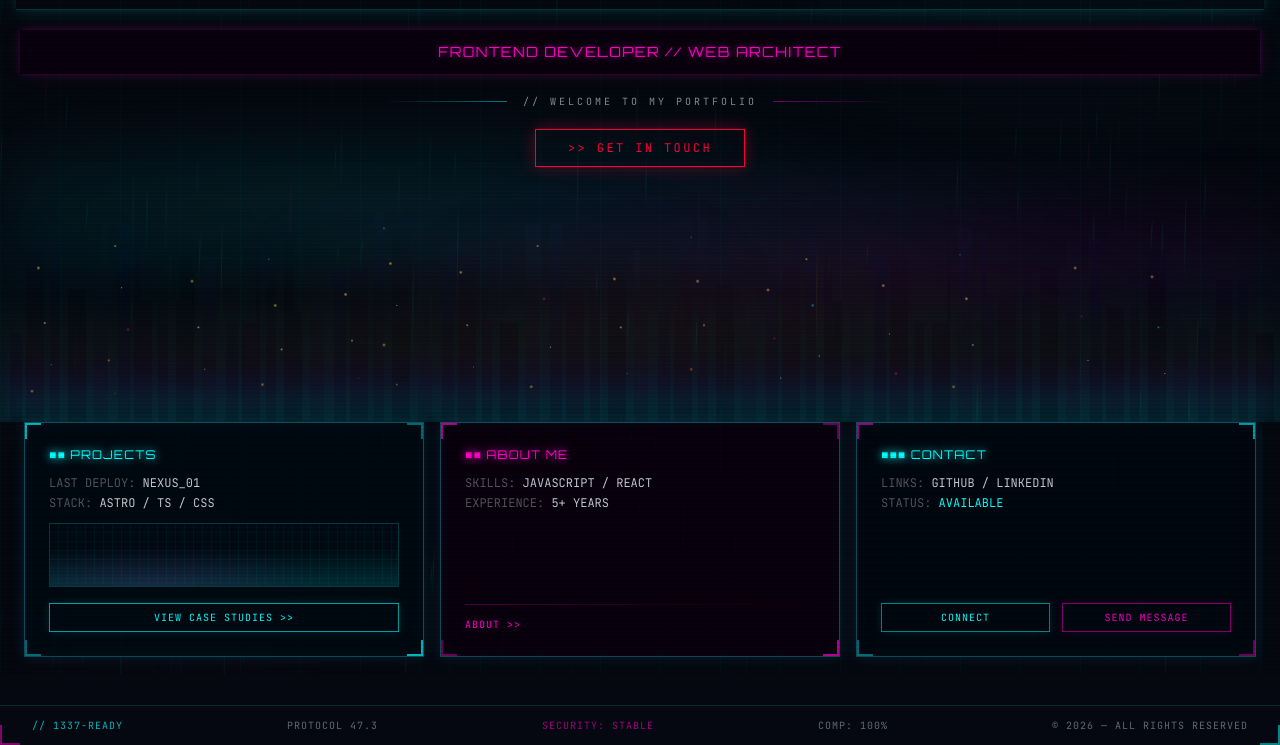
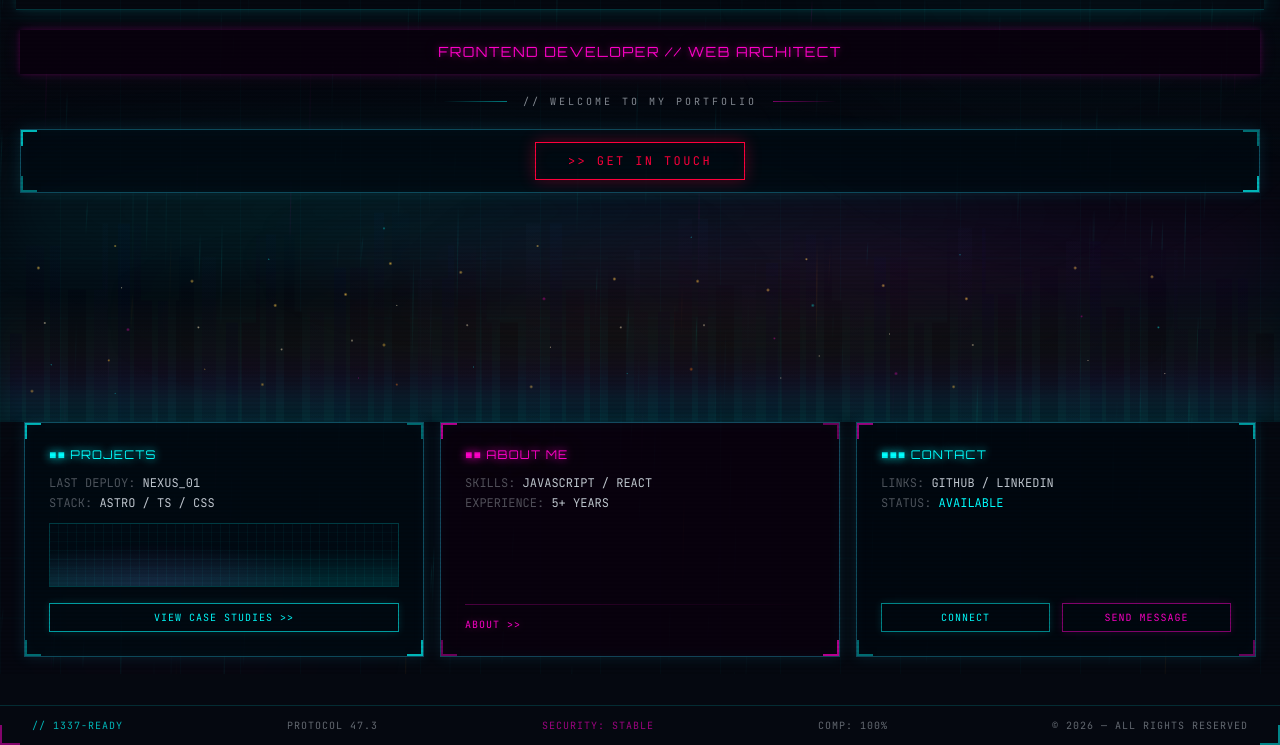
Before and after one commit to alromeroboro/alromeroboro.github.io, an Astro site: page / in a window 1280 px wide. Shown: the part 126-871 px from the top of the page. Built offline with nearby package versions, Linux system fonts and the light colour scheme; Astro itself is replaced by a stand-in of ours.

Commit message:
Mueve welcome text a fila propia debajo de hero.role
El texto de bienvenida sale del panel-holo y se convierte en una fila
centrada independiente entre el role bar y el panel CTA. El panel-holo
queda solo con el botón CTA, centrado con justify-center.

Co-Authored-By: Claude Sonnet 4.6 <noreply@anthropic.com>

```diff
--- a/src/pages/index.astro
+++ b/src/pages/index.astro
@@ -29,24 +29,33 @@ const t = useTranslations(locale);
       </p>
     </div>
 
-    <!-- Welcome line with decorative rules -->
-    <div class="relative z-10 flex items-center gap-4 w-full max-w-lg">
-      <div class="flex-1 h-px bg-gradient-to-r from-transparent to-neon/50"></div>
+    <!-- Welcome text — standalone row below role -->
+    <div class="relative z-10 flex justify-center items-center gap-4 w-full">
+      <div class="w-16 h-px bg-linear-to-r from-transparent to-neon/50"></div>
       <span class="text-[10px] tracking-[0.3em] text-muted/70 whitespace-nowrap">
         {t('hero.welcome')}
       </span>
-      <div class="flex-1 h-px bg-gradient-to-l from-transparent to-fuchsia/50"></div>
+      <div class="w-16 h-px bg-linear-to-l from-transparent to-fuchsia/50"></div>
     </div>
 
-    <!-- CTA button — accent red bordered (matches reference) -->
+    <!-- CTA panel -->
+    <div class="relative z-10 panel-holo border border-neon/30 flex justify-center items-center w-full px-6 py-3"
+         style="background: rgba(0,10,18,0.85);">
+      <!-- Corner brackets -->
+      <div class="absolute top-0 left-0 w-4 h-4 border-t-2 border-l-2 border-neon/70"></div>
+      <div class="absolute top-0 right-0 w-4 h-4 border-t-2 border-r-2 border-neon/40"></div>
+      <div class="absolute bottom-0 left-0 w-4 h-4 border-b-2 border-l-2 border-neon/40"></div>
+      <div class="absolute bottom-0 right-0 w-4 h-4 border-b-2 border-r-2 border-neon/70"></div>
+
       <a
         href="#contact"
-      class="relative z-10 cta-btn px-8 py-2.5 text-accent text-xs tracking-[0.2em] uppercase font-body overflow-hidden group"
+        class="cta-btn px-8 py-2.5 text-accent text-xs tracking-[0.2em] uppercase font-body overflow-hidden group relative"
         style="border: 1px solid #ff003c; box-shadow: 0 0 16px #ff003c55, inset 0 0 14px #ff003c11;"
       >
         <span class="relative z-10">{t('hero.cta')}</span>
         <div class="cta-fill absolute inset-0 bg-accent/10 translate-x-[-101%] group-hover:translate-x-0 transition-transform duration-300"></div>
       </a>
+    </div>
   </section>
 
   <!-- ── Info panels ──────────────────────────────────────── -->
@@ -162,9 +171,7 @@ const t = useTranslations(locale);
   .city-hero {
     min-height: 400px;
     background:
-      /* Top dark sky gradient */
       linear-gradient(to bottom, rgba(5,8,16,0.6) 0%, transparent 35%),
-      /* Bottom ambient glow */
       linear-gradient(to top, rgba(0,255,255,0.06) 0%, transparent 55%);
   }
 
```
Lines whose indentation alone changed are shown as unchanged.
